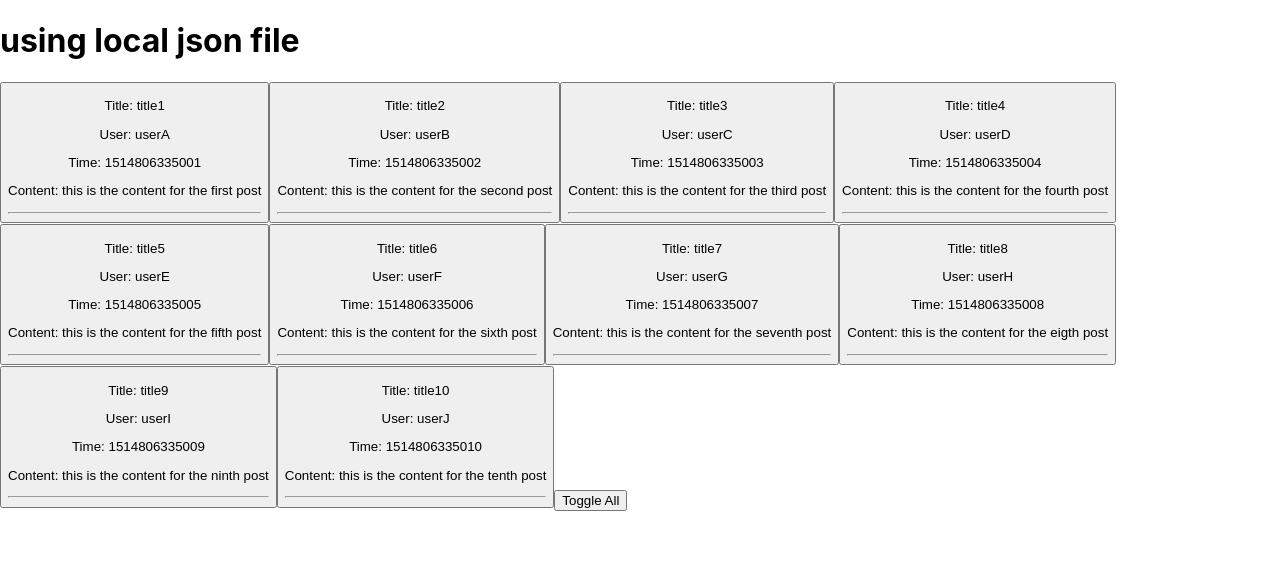
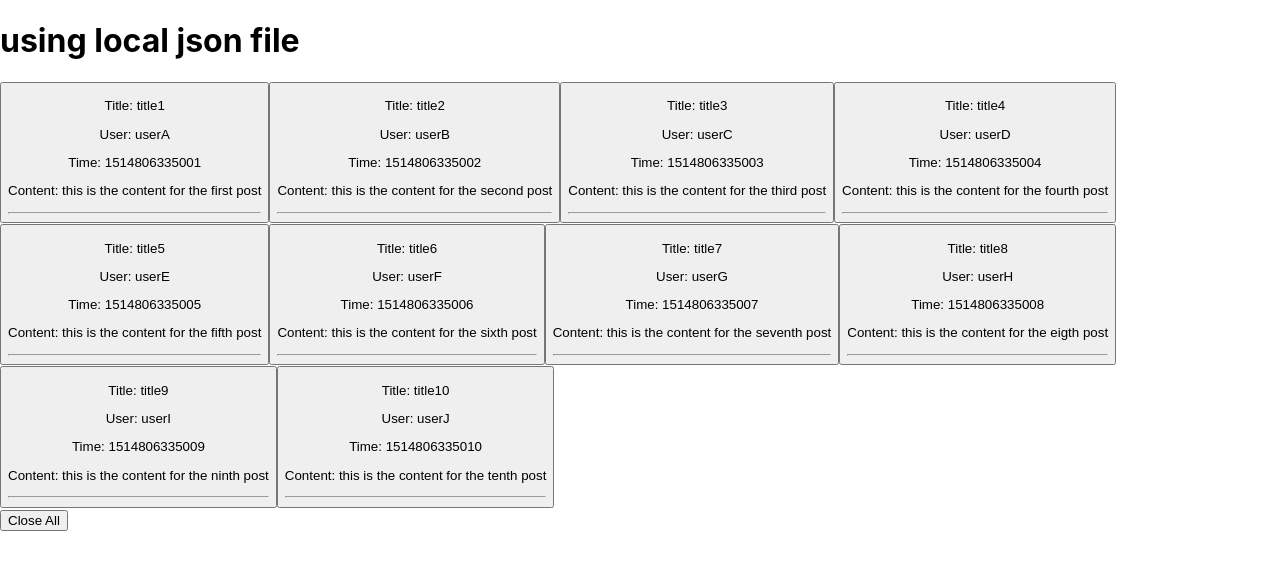
Before and after one commit to saarkgit/react-reddit-reader, a React (Create React App) app: page / in a window 1280 px wide. Shown: the top 570 px of the page. Built offline with nearby package versions, Linux system fonts and the light colour scheme.

Commit message:
using hooks for single buttons working

```diff
--- /dev/null
+++ b/src/NewReddit.js
@@ -0,0 +1,102 @@
+import React from 'react';
+import { useState } from 'react';
+function Post(props) {
+  const [openStatus, setStatus] = useState(true);
+
+  if (openStatus) {
+    return (
+      // <button onClick={() => setStatus(!props.post.isOpen) props.handleClick}>
+
+      <button onClick={() => setStatus(!openStatus)}>
+        <p>Title: {props.post.title}</p>
+        <p>User: {props.post.user}</p>
+        <p>Time: {props.post.time}</p>
+        <p>Content: {props.post.content}</p>
+        <hr />
+      </button>
+    );
+  }
+
+  return (
+    // <button onClick={props.handleClick}>
+      <button onClick={() => setStatus(!openStatus)}>
+      <p>Title: {props.post.title}</p>
+      <p>User: {props.post.user}</p>
+      <p>Time: {props.post.time}</p>
+      <hr />
+    </button>
+  );
+}
+
+class AllPosts extends React.Component {
+  renderPost(element) {
+    return (
+      <Post
+        key={element.title}
+        post={element}
+        onClick={() => this.props.onClick(element)}
+      />
+    )
+  }
+
+  checkIfExisting(post, key, value) {
+    return post[key] === value;
+  }
+
+  render() {
+    // might have dupes
+    this.props.data.forEach((element) => {
+      if (!this.props.threads.some(
+        (post) => this.checkIfExisting(post, "key", element.title)
+      )) {
+        this.props.threads.push(this.renderPost(element))
+      }
+    })
+    return (
+      <div>
+        {this.props.threads}
+      </div>
+    )
+  }
+}
+
+class NewReddit extends React.Component {
+  constructor(props) {
+    super(props);
+    this.state = {
+      externalData: [],
+    };
+  }
+
+  handleClose() {
+
+  }
+
+  handleClick(i) {
+    this.setState({
+      // threads[i]:
+    });
+  }
+
+  render() {
+    // const isOpen = { isOpen: true };
+    // let dataPlus = Object.assign(this.props.data, isOpen);
+    // dataPlus.forEach(element => { Object.assign(element, isOpen) });
+
+    return (
+      <div className="game">
+        <h1>using local json file</h1>
+        <div className="game-board">
+          <AllPosts
+            data={this.props.data}
+            onClick={i => this.handleClick(i)}
+            threads={this.state.externalData}
+          />
+        </div>
+        <button onClick={this.handleClose}>Close All</button>
+      </div>
+    );
+  }
+}
+
+export default NewReddit;
--- a/src/index.js
+++ b/src/index.js
@@ -2,13 +2,15 @@ import React from 'react';
 import ReactDOM from 'react-dom/client';
 import './index.css';
 // import App from './App';
-import Reddit from './Reddit';
+// import Reddit from './Reddit';
+import NewReddit from './NewReddit'
 import reportWebVitals from './reportWebVitals';
+import Data from './exData.json';
 
 const root = ReactDOM.createRoot(document.getElementById('root'));
 root.render(
   <React.StrictMode>
-    <Reddit />
+    <NewReddit data={Data}/>
   </React.StrictMode>
 );
 
```
Also changed, not shown: src/Reddit.js (+5 -5 lines).
